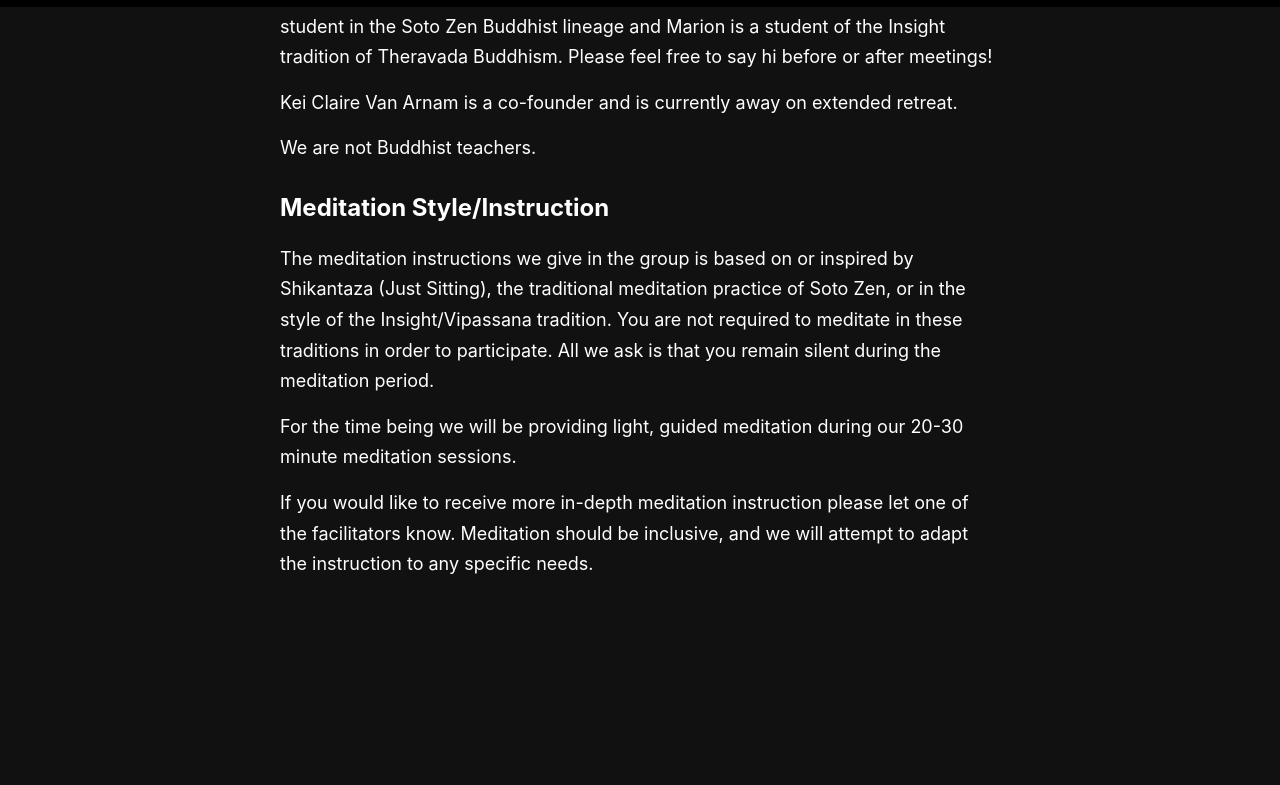
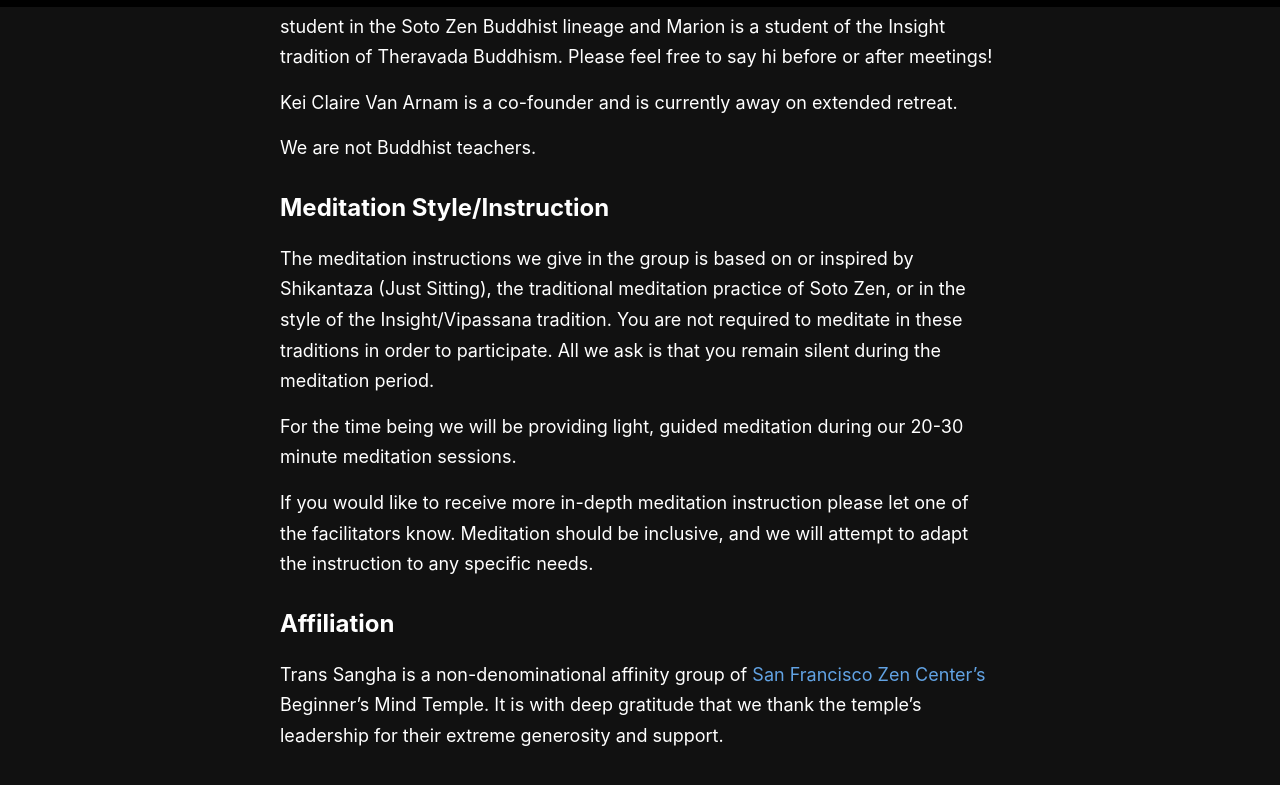
Before and after one commit to rykener/transsangha, a Jekyll site: the page built from _pages/index.md, in a window 1280 px wide and 900 px high, scrolled down 1126 px. Shown: the top 785 px of the window. Built offline with Jekyll 4.4.1, drawn with Linux system fonts in a browser that asks for light colours; before the commit the page ends 1855 px from its top, so only the background shows below that.

Commit message:
add affiliation section

```diff
--- a/_pages/index.md
+++ b/_pages/index.md
@@ -38,3 +38,8 @@ The meditation instructions we give in the group is based on or inspired by Shik
 For the time being we will be providing light, guided meditation during our 20-30 minute meditation sessions.
 
 If you would like to receive more in-depth meditation instruction please let one of the facilitators know. Meditation should be inclusive, and we will attempt to adapt the instruction to any specific needs.
+
+
+## Affiliation
+
+Trans Sangha is a non-denominational affinity group of [San Francisco Zen Center's](https://www.sfzc.org/) Beginner's Mind Temple. It is with deep gratitude that we thank the temple's leadership for their extreme generosity and support.
```
